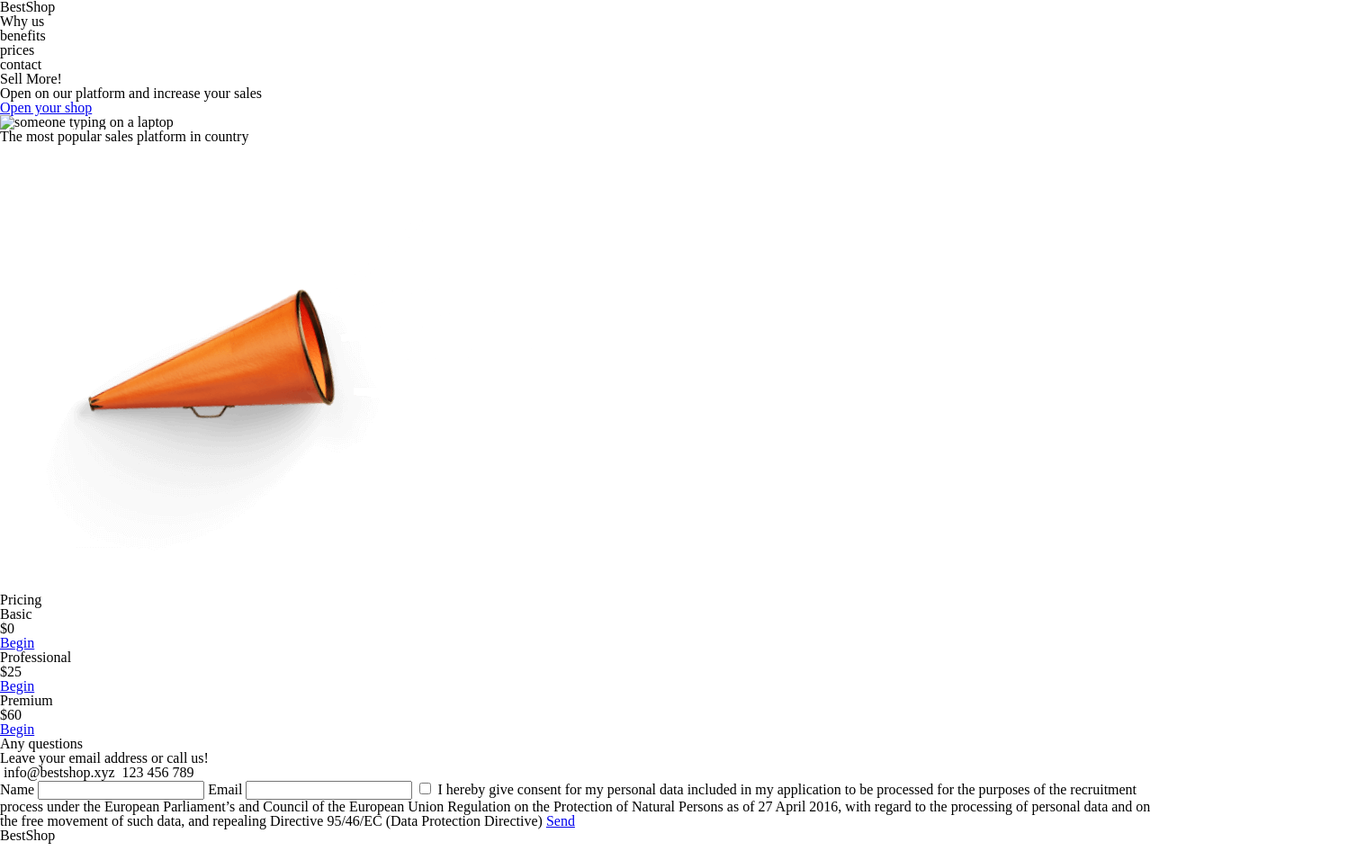
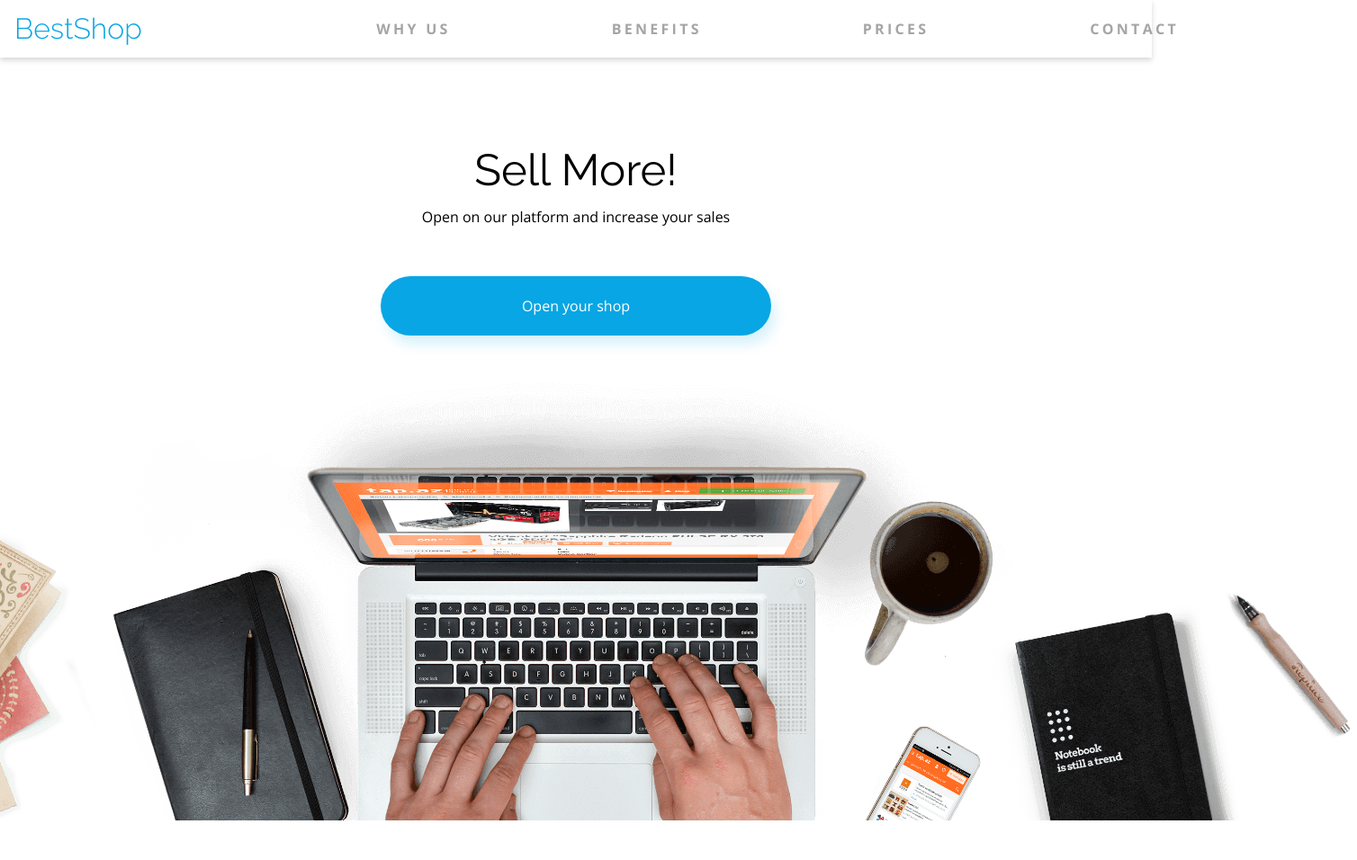
Before and after one commit to Gr34sy/BestShop-project, a plain HTML site: page index.html in a window 1280 px wide. Shown: the top 956 px of the page at 90% size, 1508 px wide, since content can reach past the window. Drawn offline with nearby package versions, Linux system fonts and the light colour scheme.

Commit message:
header (nie do konca poprawny) i pierwsza sekcja

```diff
--- a/index.html
+++ b/index.html
@@ -13,31 +13,31 @@
 </head>
 <body>
     <header class="header">
+        <div class="header-container">
             <span class="logotype logotype--header">
                 BestShop
             </span>
             <nav class="header-navbar">
                 <ul class="header-navbar__list">
-                <li>Why us</li>
-                <li>benefits</li>
-                <li>prices</li>
-                <li>contact</li>
+                    <li class="nav__element"><a href="#" class="nav__link">Why us</a></li>
+                    <li class="nav__element"><a href="#" class="nav__link">benefits</a></li>
+                    <li class="nav__element"><a href="#" class="nav__link">prices</a></li>
+                    <li class="nav__element"><a href="#" class="nav__link">contact</a></li>
                 </ul>
             </nav>
+        </div>
     </header>
 
 
 
     <section class="section section--why-us">
-        <article class="welcome-block">
-            <h1>Sell More!</h1>
-                <p>
+        <h1 class="page-title welcome-text" >Sell More!</h1>
+        <p class="title-description welcome-text">
             Open on our platform and increase your sales
         </p>
         <a href="#" class="link link--shop">Open your shop</a>
-        </article>
 
-        <img src="" class="background-img" alt="someone typing on a laptop">
+        <img src="/images/Background.png" class="background-img" alt="someone typing on a laptop">
     </section>
 
 
--- a/styles/style.css
+++ b/styles/style.css
@@ -19,4 +19,113 @@
 
     --color-primary: var(--color-blue-1);
     --color-primary-shadow: rgba(7, 172, 230, .16);
+
+    --font-raleway: "Raleway", sans-serif;
+    --font-open-sans: "Open Sans", sans-serif;
 }
+
+*{
+    box-sizing: border-box;
+}
+
+a{
+    text-decoration: none;
+}
+
+.header{
+    width: 100vw;
+    background-color: var(--color-white-1);
+    box-shadow: 0px 3px 6px var(--color-gray-opacity-1);
+}
+
+.header-container{
+    width: 1352px;
+    display: flex;
+    justify-content: space-between;
+    align-items: center;
+    margin: 0 auto;
+    height: 100%;
+}
+
+.logotype{
+    color: var(--color-primary);
+    font-family: var(--font-raleway);
+    font-weight: 300;
+    text-align: left;
+}
+
+.logotype, .nav__link{
+    padding: 1rem;
+}
+
+.logotype--header{
+    font-size: 2rem;
+}
+
+.header-navbar__list{
+    display: flex;
+    list-style: none;
+    text-transform: uppercase;
+    gap: 5.9375rem;
+}
+
+.nav__element{
+    padding: 0 1.625rem;
+}
+
+.nav__link{
+    font-family: var(--font-open-sans);
+    font-size: 0,6875rem;
+    font-weight: 700;
+    letter-spacing: 0.205rem;
+    color: var(--color-gray-1);
+    border-bottom: 4px solid transparent;
+}
+
+.nav__link:hover{
+    color: var(--color-black-1);
+    border-color: var(--color-primary);
+}
+
+.section{
+    display: flex;
+    flex-direction: column;
+    align-items: center;
+    justify-content: center;
+    margin-top: 100px;
+}
+
+.section--why-us{
+    gap: 1.25rem;
+}
+
+.welcome-text{
+    color: var(--color-black-1);
+    font-weight: 400;
+}
+
+.page-title{
+    font-size: 3.0625rem;
+    font-family: var(--font-raleway);
+}
+
+.title-description{
+    font-family: var(--font-open-sans);
+    text-align: center;
+    font-size: 1rem;
+}
+
+.link{
+    font-family: var(--font-open-sans);
+    color: var(--color-white-1);
+    font-size: 1rem;
+    line-height: 1.375rem;
+    background-color: var(--color-primary);
+    border-radius: 1000px;
+    box-shadow: 5px 10px 14px var(--color-primary-shadow);
+}
+
+.link--shop{
+    margin-top: 38px;
+    padding: 1.375rem  9.8125rem;
+}
```
Lines whose indentation alone changed are shown as unchanged.
